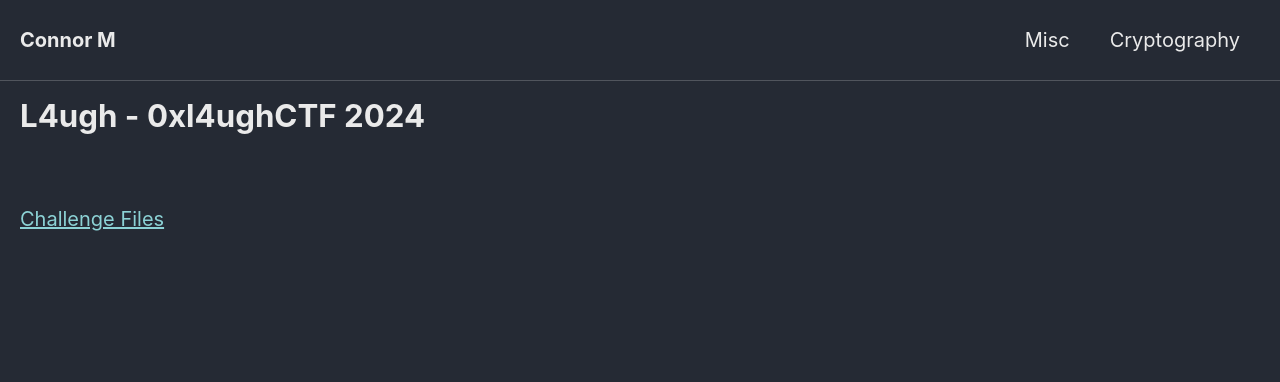
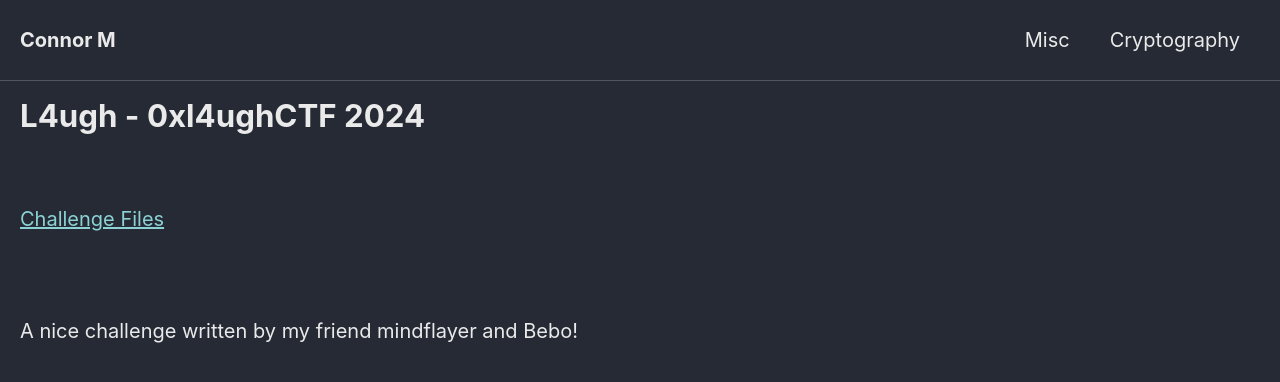
Before and after one commit to Connor-McCartney/Connor-McCartney.github.io, a Jekyll site: the page built from _pages/cryptography/rsa/L4ugh-0xl4ughCTF-2024.md, in a window 1280 px wide. Shown: the top 382 px of the page. Built offline with Jekyll 4.4.1, drawn with Linux system fonts in a browser that asks for light colours; cached includes are drawn as plain includes.

Commit message:
Update L4ugh-0xl4ughCTF-2024.md

```diff
--- a/_pages/cryptography/rsa/L4ugh-0xl4ughCTF-2024.md
+++ b/_pages/cryptography/rsa/L4ugh-0xl4ughCTF-2024.md
@@ -8,3 +8,5 @@ title: L4ugh - 0xl4ughCTF 2024
 [Challenge Files](https://github.com/Connor-McCartney/CTF_Files/tree/main/2024/0xL4ugh/L4ugh)
 
 <br>
+
+A nice challenge written by my friend mindflayer and Bebo!
```
